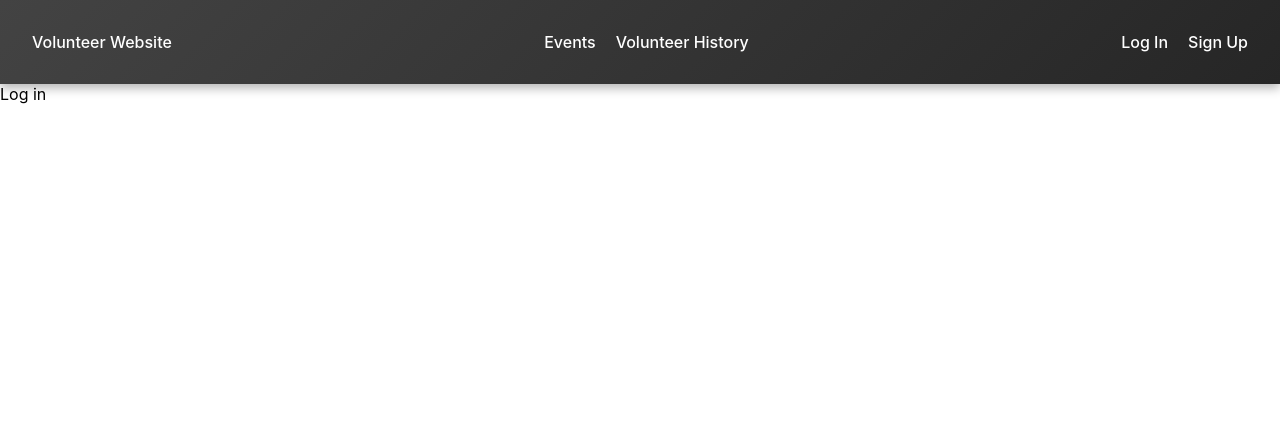
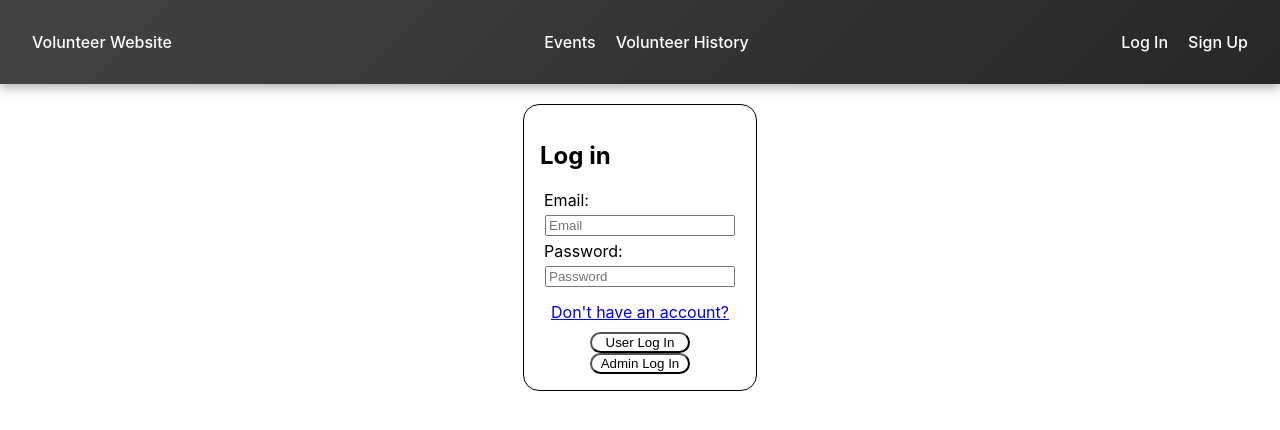
Before and after one commit to madalec10/Software-Design-Project, a React (Create React App) app in the folder client/: page /log-in in a window 1280 px wide. Shown: the top 430 px of the page. Built offline with nearby package versions, Linux system fonts and the light colour scheme.

Commit message:
created login page

```diff
--- a/client/src/pages/LogIn.jsx
+++ b/client/src/pages/LogIn.jsx
@@ -1,11 +1,27 @@
 import React from 'react'
+import { Link } from 'react-router-dom';
+
+import "./Login.css"
 
 const LogIn = () => {
     console.log("LogIn")
 
     return(
         <div>
-            Log in
+            <form className="form">
+                <h2>Log in</h2>
+
+                <label for="email">Email:</label>
+                <input type="email" placeholder='Email' name="Email" required maxLength={40}/>
+
+                <label for="password">Password:</label>
+                <input type="password" placeholder='Password' name="Password" required minLength={12} maxLength={16}/>
+
+                <Link to="/signup" className='link'>Don't have an account?</Link>
+
+                <button type="submit">User Log In</button>
+                <button type="submit">Admin Log In</button>
+            </form>
         </div>
     )
 }
--- /dev/null
+++ b/client/src/pages/Login.css
@@ -0,0 +1,40 @@
+.LogIn{
+    display: flex;
+    flex-direction: column;
+    align-items: center;
+    text-align: center;
+    justify-self: center;
+}
+
+.form{
+    margin: 20px auto;
+    width: 200px;
+    padding: 1em;
+    border: 1px solid;
+    border-radius: 1em;
+    display: flex;
+    flex-direction: column;
+}
+
+input{
+    margin: 5px;
+}
+
+.link{
+    display: flex;
+    justify-content: center;
+    margin-top:10px;
+    margin-bottom: 10px;
+}
+
+button{
+    width: 100px;
+    align-self: center;
+    border-radius: 1em;
+    cursor: pointer;
+    background-color: transparent;
+}
+
+label{
+    padding-left: 4px;
+}
```
